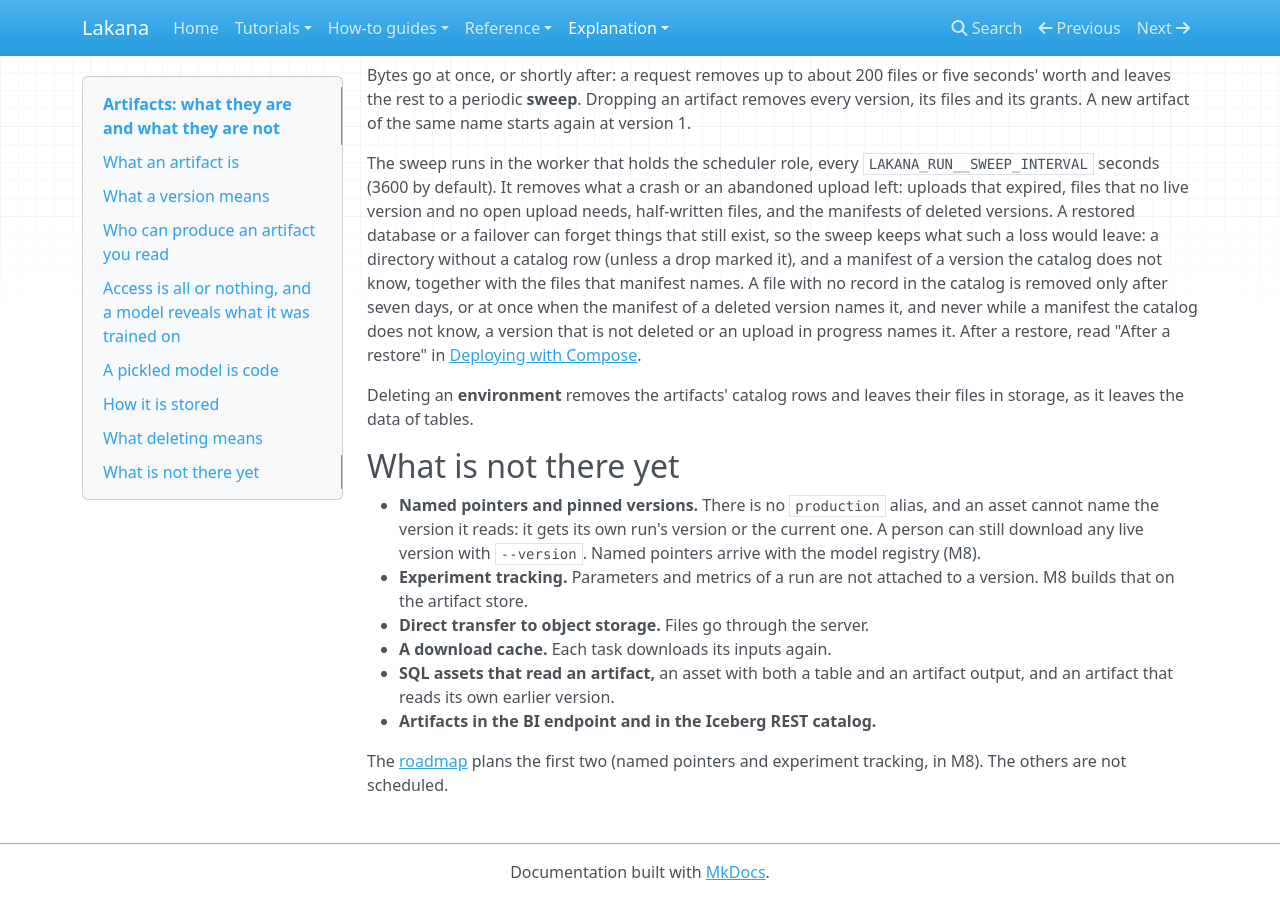
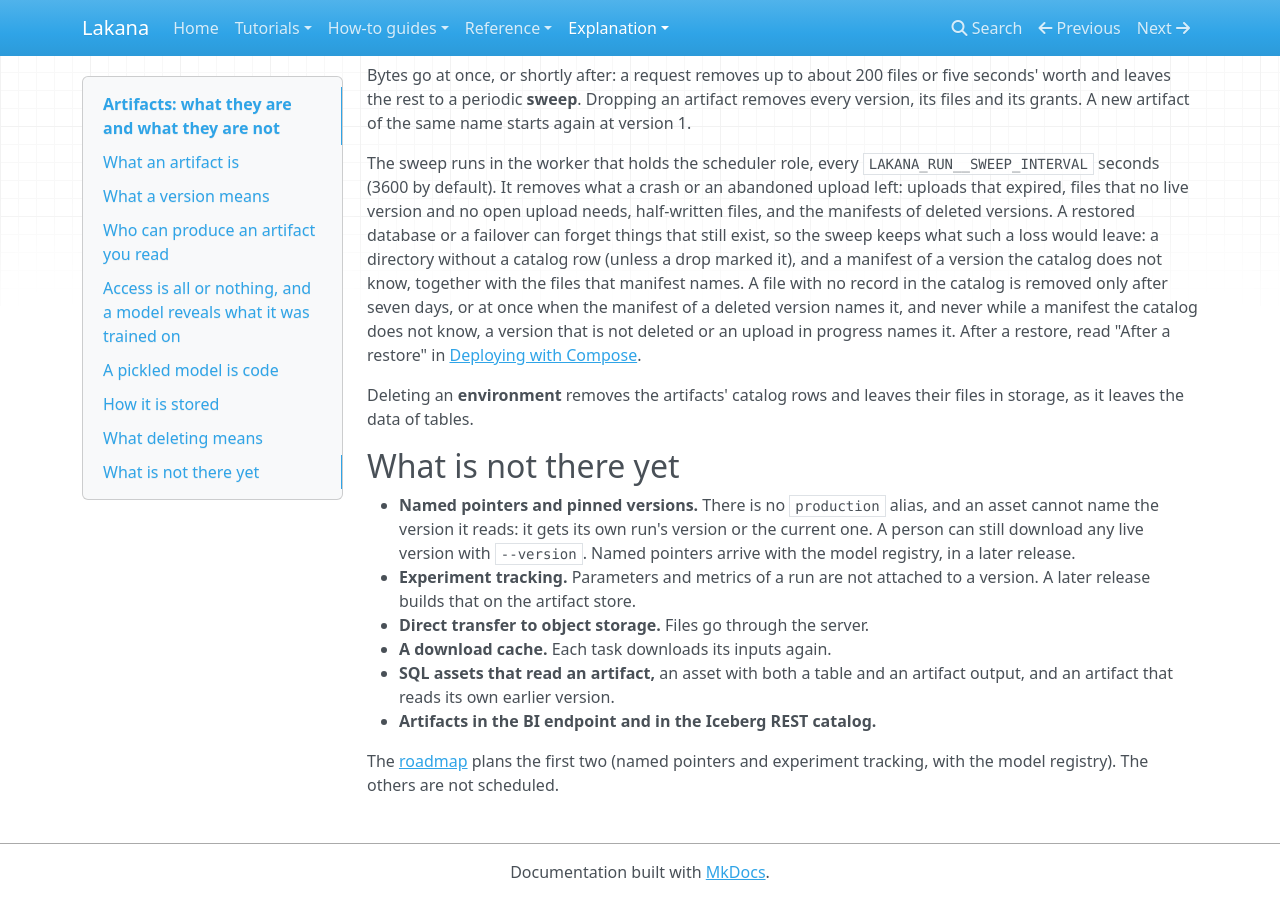
Before and after one commit to chrschy/lakana, an MkDocs documentation site: the page built from docs/site/explanation/artifacts.md, in a window 1280 px wide and 900 px high, scrolled down 3077 px. Built offline with MkDocs 1.6.1, drawn with Linux system fonts in a browser that asks for light colours; nearby versions of some CDN libraries.

Commit message:
docs: replace internal milestone names on site pages with plain words (#55)

```diff
--- a/docs/site/explanation/artifacts.md
+++ b/docs/site/explanation/artifacts.md
@@ -165,14 +165,14 @@ storage, as it leaves the data of tables.
 - **Named pointers and pinned versions.** There is no `production` alias, and an asset cannot
   name the version it reads: it gets its own run's version or the current one. A person can
   still download any live version with `--version`. Named pointers arrive with the model
-  registry (M8).
-- **Experiment tracking.** Parameters and metrics of a run are not attached to a version. M8
-  builds that on the artifact store.
+  registry, in a later release.
+- **Experiment tracking.** Parameters and metrics of a run are not attached to a version. A
+  later release builds that on the artifact store.
 - **Direct transfer to object storage.** Files go through the server.
 - **A download cache.** Each task downloads its inputs again.
 - **SQL assets that read an artifact,** an asset with both a table and an artifact output, and an
   artifact that reads its own earlier version.
 - **Artifacts in the BI endpoint and in the Iceberg REST catalog.**
 
-The [roadmap](roadmap.md) plans the first two (named pointers and experiment tracking, in M8). The
+The [roadmap](roadmap.md) plans the first two (named pointers and experiment tracking, with the model registry). The
 others are not scheduled.
```
Also changed, not shown: docs/agent/testing.md (+3 -0 lines), docs/site/explanation/python-assets.md (+2 -2 lines), docs/site/explanation/upgrades.md (+1 -1 lines), docs/site/how-to/deploy-with-compose.md (+3 -3 lines), docs/site/how-to/projects.md (+1 -1 lines), 1 other file.
